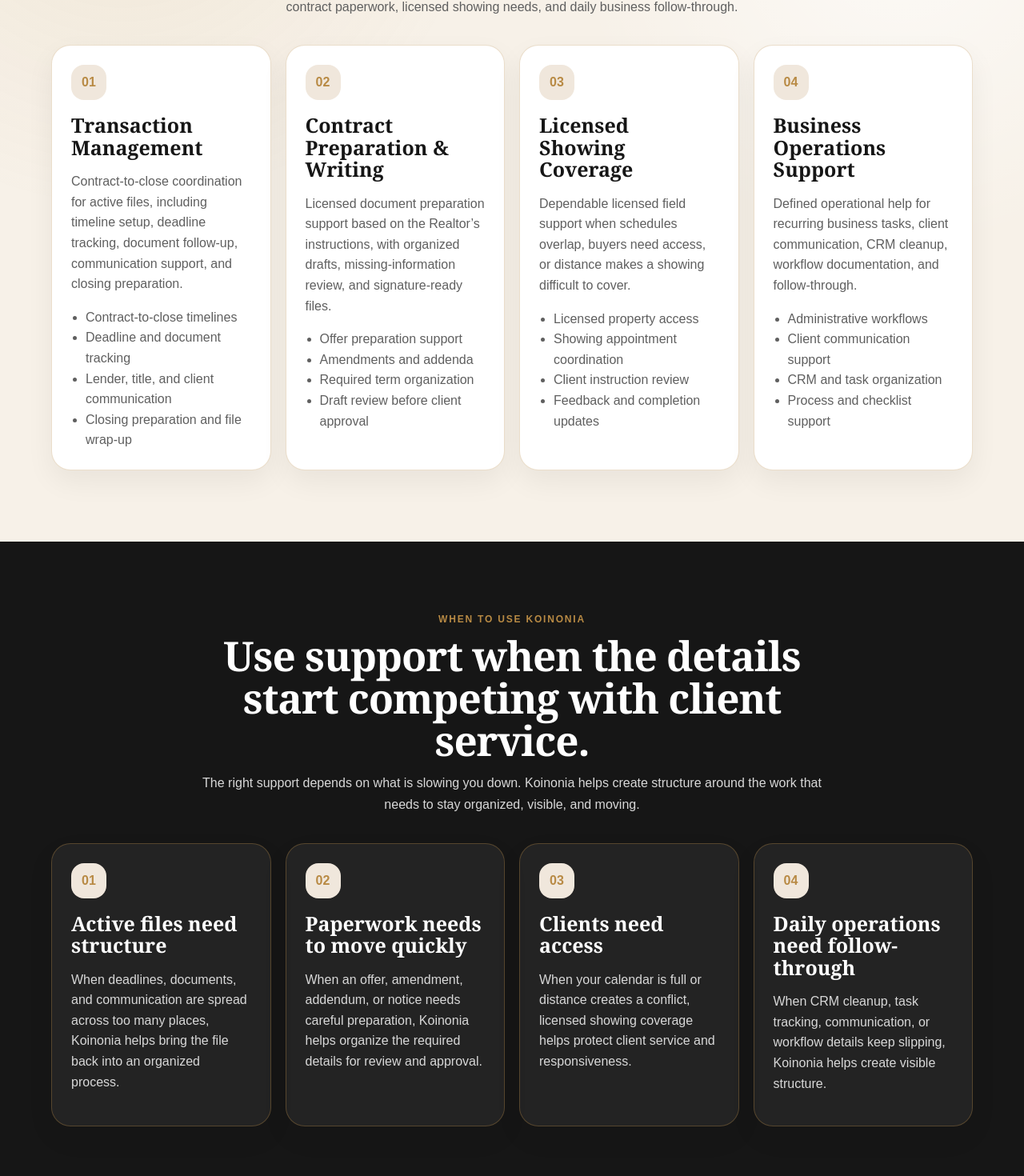
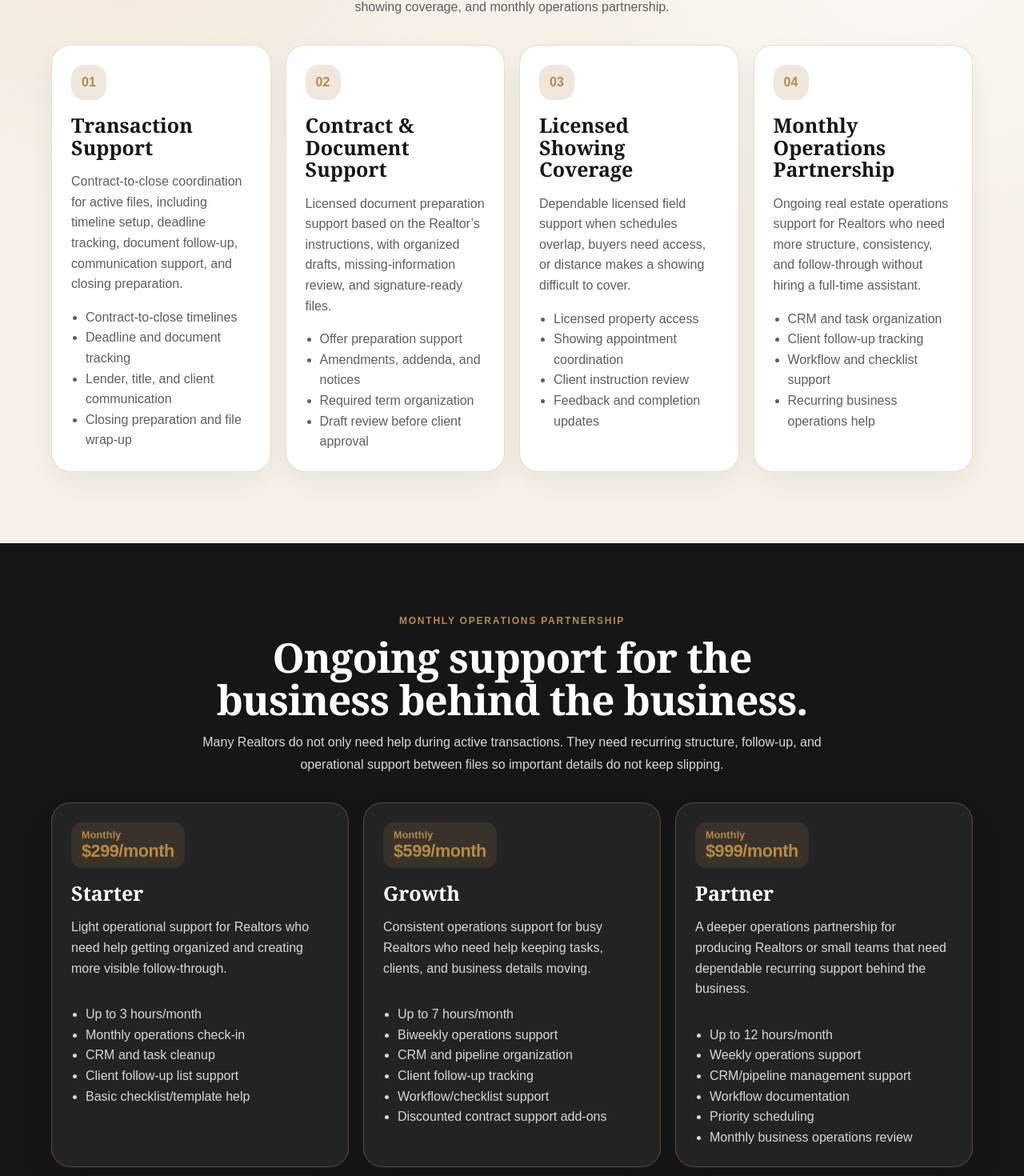
Before and after one commit to KoinoniaTransactions/Reynalds-OS, a Next.js app in the folder apps/web/: page /koinonia/services in a window 1280 px wide. Shown: the part 1151-2621 px from the top of the page at 80% size. Built offline with nearby package versions, Linux system fonts and the light colour scheme.

Commit message:
Update Koinonia services offer structure

```diff
--- a/apps/web/components/site/PageAssemblies/KoinoniaServices.tsx
+++ b/apps/web/components/site/PageAssemblies/KoinoniaServices.tsx
@@ -36,6 +36,60 @@ export function KoinoniaServices() {
                 body={service.body}
                 items={service.items}
               />
+            ))}
+          </div>
+        </div>
+      </section>
+
+      <section id="monthly-support" className="koinonia-section koinonia-band koinonia-services-support">
+        <div className="koinonia-container">
+          <div className="koinonia-section-header center">
+            <div className="koinonia-eyebrow">{servicesContent.monthlySupport.eyebrow}</div>
+            <h2 className="koinonia-heading">{servicesContent.monthlySupport.title}</h2>
+            <p className="koinonia-copy">{servicesContent.monthlySupport.lead}</p>
+          </div>
+
+          <div className="koinonia-grid three">
+            {servicesContent.monthlySupport.tiers.map((tier) => (
+              <article key={tier.title} className="koinonia-card koinonia-pricing-card">
+                <div className="koinonia-price-badge">
+                  <span className="koinonia-price-badge-label">Monthly</span>
+                  <span className="koinonia-price-badge-value">{tier.price}</span>
+                </div>
+
+                <h3>{tier.title}</h3>
+                <p>{tier.body}</p>
+
+                <ul>
+                  {tier.items.map((item) => (
+                    <li key={item}>{item}</li>
+                  ))}
+                </ul>
+              </article>
+            ))}
+          </div>
+        </div>
+      </section>
+
+      <section className="koinonia-section koinonia-services-pricing">
+        <div className="koinonia-container">
+          <div className="koinonia-section-header center">
+            <div className="koinonia-eyebrow">{servicesContent.pricingSnapshot.eyebrow}</div>
+            <h2 className="koinonia-heading">{servicesContent.pricingSnapshot.title}</h2>
+            <p className="koinonia-copy">{servicesContent.pricingSnapshot.lead}</p>
+          </div>
+
+          <div className="koinonia-grid four">
+            {servicesContent.pricingSnapshot.prices.map((price) => (
+              <article key={price.title} className="koinonia-card koinonia-pricing-card">
+                <div className="koinonia-price-badge">
+                  <span className="koinonia-price-badge-label">Starting at</span>
+                  <span className="koinonia-price-badge-value">{price.price}</span>
+                </div>
+
+                <h3>{price.title}</h3>
+                <p>{price.body}</p>
+              </article>
             ))}
           </div>
         </div>
@@ -83,22 +137,17 @@ export function KoinoniaServices() {
         </div>
       </section>
 
-      <section id="support-levels" className="koinonia-section koinonia-band koinonia-services-support">
+      <section className="koinonia-section koinonia-band koinonia-services-boundaries">
         <div className="koinonia-container">
           <div className="koinonia-section-header center">
-            <div className="koinonia-eyebrow">{servicesContent.supportLevels.eyebrow}</div>
-            <h2 className="koinonia-heading">{servicesContent.supportLevels.title}</h2>
-            <p className="koinonia-copy">{servicesContent.supportLevels.lead}</p>
+            <div className="koinonia-eyebrow">{servicesContent.boundaries.eyebrow}</div>
+            <h2 className="koinonia-heading">{servicesContent.boundaries.title}</h2>
+            <p className="koinonia-copy">{servicesContent.boundaries.lead}</p>
           </div>
 
           <div className="koinonia-grid three">
-            {servicesContent.supportLevels.levels.map((level) => (
-              <UniversalCard
-                key={level.title}
-                title={level.title}
-                body={level.body}
-                items={level.items}
-              />
+            {servicesContent.boundaries.cards.map((card) => (
+              <UniversalCard key={card.title} title={card.title} body={card.body} />
             ))}
           </div>
         </div>
--- a/apps/web/content/services.ts
+++ b/apps/web/content/services.ts
@@ -1,25 +1,25 @@
 export const servicesContent = {
   hero: {
     eyebrow: "Services & Pricing",
-    title: "Operational support for the work behind the client relationship.",
+    title: "Real estate operations support built around how Realtors actually work.",
     lead:
-      "Koinonia helps Realtors protect client service by organizing the transactions, contracts, showing conflicts, and business details that compete for their time.",
+      "Koinonia helps Realtors protect client service by organizing active transactions, contract paperwork, showing conflicts, and recurring business follow-through.",
     primaryLabel: "Schedule a Consultation",
     primaryHref: "/koinonia/contact",
-    secondaryLabel: "View Support Levels",
-    secondaryHref: "/koinonia/services#support-levels"
+    secondaryLabel: "View Monthly Support",
+    secondaryHref: "/koinonia/services#monthly-support"
   },
 
   categories: {
-    eyebrow: "Core Services",
-    title: "Support for the real work Realtors carry.",
+    eyebrow: "Core Service Paths",
+    title: "Choose support for the work that is slowing you down.",
     lead:
-      "Koinonia provides structured support for the operational work that keeps real estate moving: active files, contract paperwork, licensed showing needs, and daily business follow-through."
+      "Koinonia is built around clear service paths: transaction support, contract and document support, licensed showing coverage, and monthly operations partnership."
   },
 
   services: [
     {
-      title: "Transaction Management",
+      title: "Transaction Support",
       body:
         "Contract-to-close coordination for active files, including timeline setup, deadline tracking, document follow-up, communication support, and closing preparation.",
       items: [
@@ -30,12 +30,12 @@ export const servicesContent = {
       ]
     },
     {
-      title: "Contract Preparation & Writing",
+      title: "Contract & Document Support",
       body:
         "Licensed document preparation support based on the Realtor’s instructions, with organized drafts, missing-information review, and signature-ready files.",
       items: [
         "Offer preparation support",
-        "Amendments and addenda",
+        "Amendments, addenda, and notices",
         "Required term organization",
         "Draft review before client approval"
       ]
@@ -52,17 +52,96 @@ export const servicesContent = {
       ]
     },
     {
-      title: "Business Operations Support",
+      title: "Monthly Operations Partnership",
       body:
-        "Defined operational help for recurring business tasks, client communication, CRM cleanup, workflow documentation, and follow-through.",
+        "Ongoing real estate operations support for Realtors who need more structure, consistency, and follow-through without hiring a full-time assistant.",
       items: [
-        "Administrative workflows",
-        "Client communication support",
         "CRM and task organization",
-        "Process and checklist support"
+        "Client follow-up tracking",
+        "Workflow and checklist support",
+        "Recurring business operations help"
       ]
     }
   ],
+
+  monthlySupport: {
+    eyebrow: "Monthly Operations Partnership",
+    title: "Ongoing support for the business behind the business.",
+    lead:
+      "Many Realtors do not only need help during active transactions. They need recurring structure, follow-up, and operational support between files so important details do not keep slipping.",
+    tiers: [
+      {
+        title: "Starter",
+        price: "$299/month",
+        body:
+          "Light operational support for Realtors who need help getting organized and creating more visible follow-through.",
+        items: [
+          "Up to 3 hours/month",
+          "Monthly operations check-in",
+          "CRM and task cleanup",
+          "Client follow-up list support",
+          "Basic checklist/template help"
+        ]
+      },
+      {
+        title: "Growth",
+        price: "$599/month",
+        body:
+          "Consistent operations support for busy Realtors who need help keeping tasks, clients, and business details moving.",
+        items: [
+          "Up to 7 hours/month",
+          "Biweekly operations support",
+          "CRM and pipeline organization",
+          "Client follow-up tracking",
+          "Workflow/checklist support",
+          "Discounted contract support add-ons"
+        ]
+      },
+      {
+        title: "Partner",
+        price: "$999/month",
+        body:
+          "A deeper operations partnership for producing Realtors or small teams that need dependable recurring support behind the business.",
+        items: [
+          "Up to 12 hours/month",
+          "Weekly operations support",
+          "CRM/pipeline management support",
+          "Workflow documentation",
+          "Priority scheduling",
+          "Monthly business operations review"
+        ]
+      }
+    ]
+  },
+
+  pricingSnapshot: {
+    eyebrow: "Pricing Snapshot",
+    title: "Simple starting points. Clearer scope after consultation.",
+    lead:
+      "Pricing depends on scope, urgency, distance, and the level of support needed. These starting points help Realtors quickly understand where support begins.",
+    prices: [
+      {
+        title: "Transaction Support",
+        price: "$389",
+        body: "Contract-to-close coordination for active transaction files."
+      },
+      {
+        title: "Contract & Document Support",
+        price: "$75",
+        body: "Document preparation support based on Realtor instructions."
+      },
+      {
+        title: "Licensed Showing Coverage",
+        price: "$50",
+        body: "Licensed showing help when schedules or distance create conflicts."
+      },
+      {
+        title: "Monthly Operations Partnership",
+        price: "$299/month",
+        body: "Recurring real estate operations support without hiring full-time staff."
+      }
+    ]
+  },
 
   fit: {
     eyebrow: "When To Use Koinonia",
@@ -122,41 +201,26 @@ export const servicesContent = {
     ]
   },
 
-  supportLevels: {
-    eyebrow: "Support Levels",
-    title: "Choose the support that fits your business.",
+  boundaries: {
+    eyebrow: "Professional Scope",
+    title: "Clear scope. Professional boundaries.",
     lead:
-      "The conversation stays focused on support first. Pricing supports the decision rather than driving it.",
-    levels: [
+      "Koinonia supports Realtors with operational execution, organization, communication support, and document preparation based on Realtor instructions.",
+    cards: [
       {
-        title: "Transaction Support",
+        title: "What Koinonia supports",
         body:
-          "Best for Realtors who need dependable contract-to-close coordination for active files.",
-        items: [
-          "Core transaction management",
-          "Deadline and document support",
-          "Communication assistance"
-        ]
+          "Operational organization, transaction support, document preparation from Realtor instructions, task visibility, client follow-up support, and workflow structure."
       },
       {
-        title: "Expanded Realtor Support",
+        title: "What remains with the Realtor",
         body:
-          "Best for Realtors who also need help with contract paperwork, showing conflicts, or additional operational tasks.",
-        items: [
-          "Transaction coordination",
-          "Contract preparation support",
-          "Licensed showing coverage options"
-        ]
+          "Client advice, negotiation decisions, brokerage compliance, legal questions, final approval, and professional judgment remain with the Realtor and their brokerage."
       },
       {
-        title: "Operations Partner",
+        title: "Why boundaries matter",
         body:
-          "Best for Realtors or teams looking for ongoing business support across multiple operational needs.",
-        items: [
-          "Custom support structure",
-          "Business workflow assistance",
-          "Long-term operational partnership"
-        ]
+          "Clear boundaries protect the client relationship, keep expectations honest, and make the support more dependable for everyone involved."
       }
     ]
   }
--- a/packages/design-system/styles.css
+++ b/packages/design-system/styles.css
@@ -1541,3 +1541,40 @@ h1 {
     grid-template-columns: 1fr;
   }
 }
+
+.koinonia-pricing-card {
+  display: flex;
+  flex-direction: column;
+  align-items: flex-start;
+}
+
+.koinonia-price-badge {
+  display: inline-flex;
+  flex-direction: column;
+  align-items: flex-start;
+  gap: 3px;
+  width: fit-content;
+  max-width: 100%;
+  padding: 10px 13px;
+  border-radius: 14px;
+  background: rgba(184, 145, 77, 0.14);
+  color: var(--ros-gold);
+  line-height: 1;
+  margin-bottom: 18px;
+}
+
+.koinonia-price-badge-label {
+  display: block;
+  font-size: 0.78rem;
+  font-weight: 700;
+  letter-spacing: 0.02em;
+  white-space: nowrap;
+}
+
+.koinonia-price-badge-value {
+  display: block;
+  font-size: 1.35rem;
+  font-weight: 800;
+  letter-spacing: -0.02em;
+  white-space: nowrap;
+}
```
